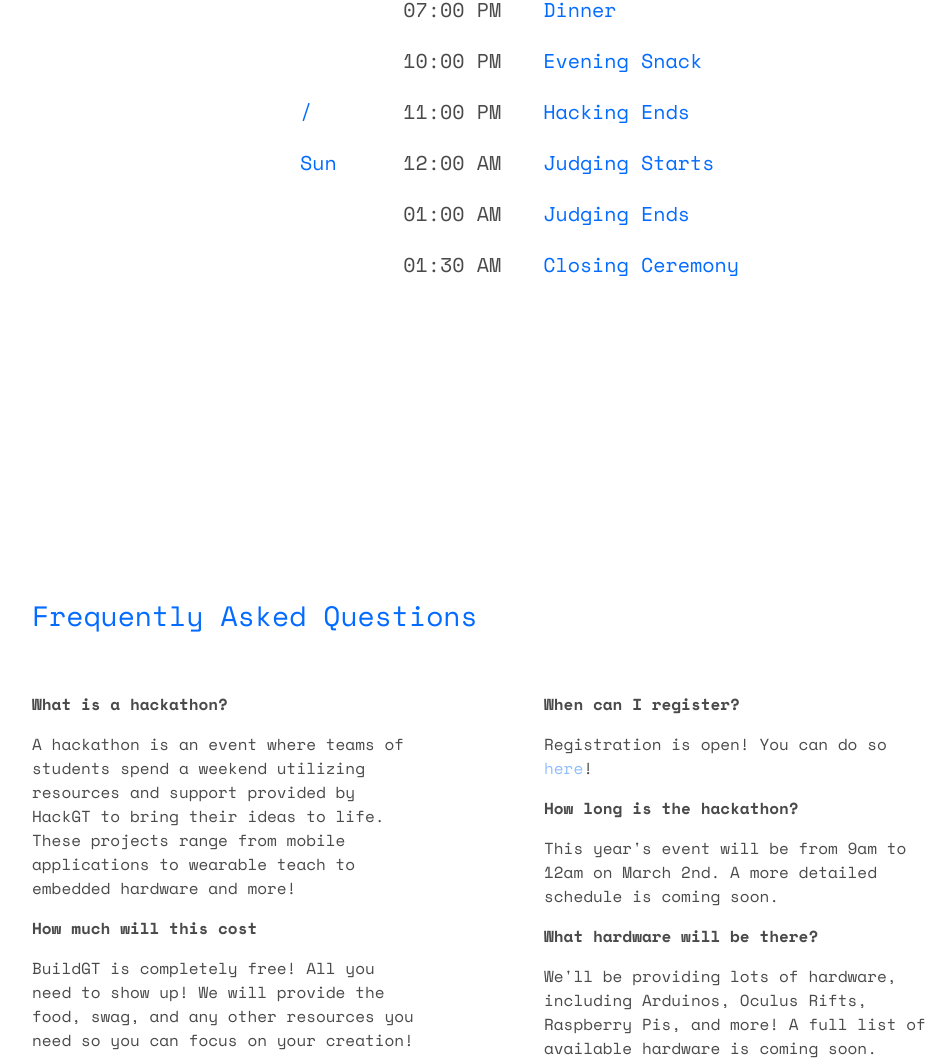
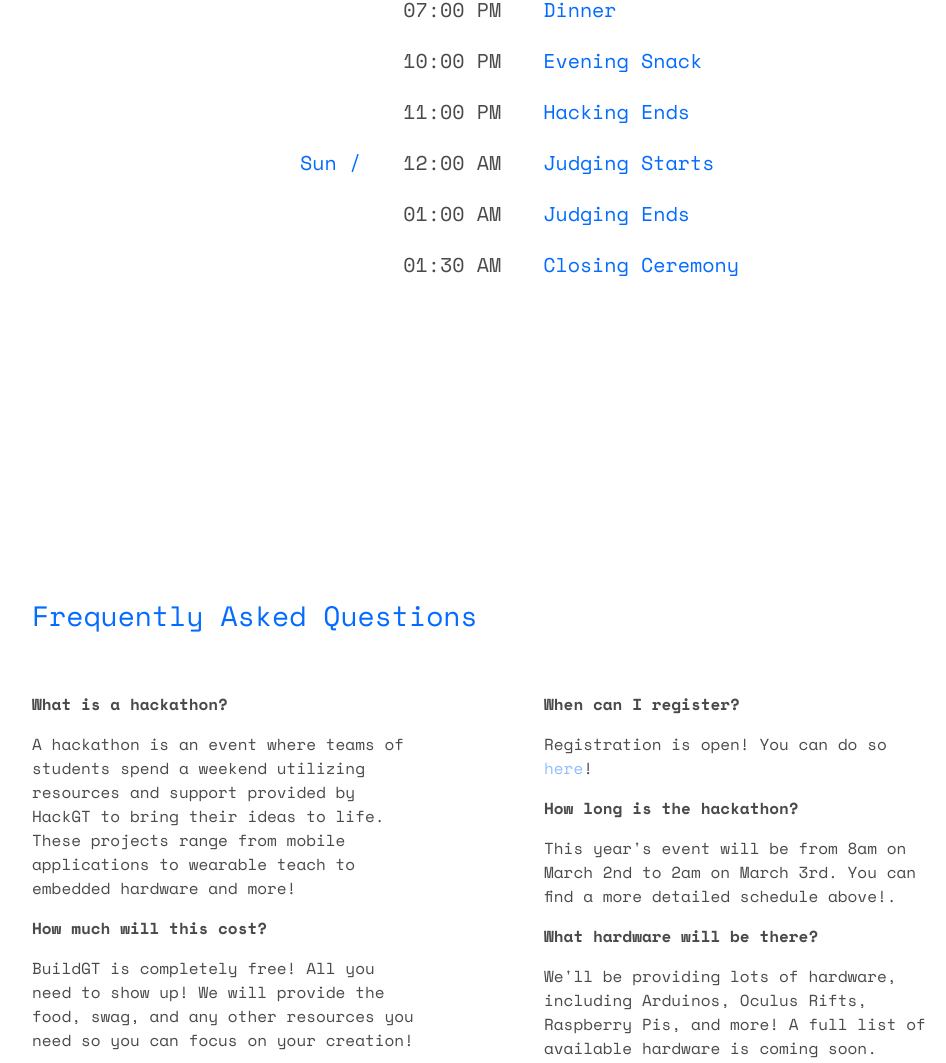
Before and after one commit to HackGT/buildgt2019-teaser, a plain HTML site: page index.html in a window 1280 px wide. Shown: the part 3813-4876 px from the top of the page, without its empty margins (96-1042 px from the left). Drawn offline with Linux system fonts and the light colour scheme.

Commit message:
minor formatting fixes, fixed up a couple FAQs

```diff
--- a/index.html
+++ b/index.html
@@ -169,12 +169,12 @@
                             <td>Evening Snack</td>
                         </tr>
                         <tr>
-                            <td>/</td>
+                            <td></td>
                             <td>11:00 PM</td>
                             <td>Hacking Ends</td>
                         </tr>
                         <tr>
-                            <td>Sun&nbsp;</td>
+                            <td>Sun&nbsp;/</td>
                             <td>12:00 AM</td>
                             <td>Judging Starts</td>
                         </tr>
@@ -210,7 +210,7 @@
                     </div>
 
                     <div>
-                        <b>How much will this cost</b>
+                        <b>How much will this cost?</b>
                         <p>BuildGT is completely free! All
                         you need to show up! We will
                         provide the food, swag, and any
@@ -251,9 +251,8 @@
 
                     <div>
                         <b>How long is the hackathon?</b>
-                        <p>This year's event will be from 9am
-                        to 12am on March 2nd. A more
-                        detailed schedule is coming soon.</p>
+                        <p>This year's event will be from 8am on March 2nd
+                        to 2am on March 3rd. You can find a more detailed schedule above!.</p>
                     </div>
 
                     <div>
```
